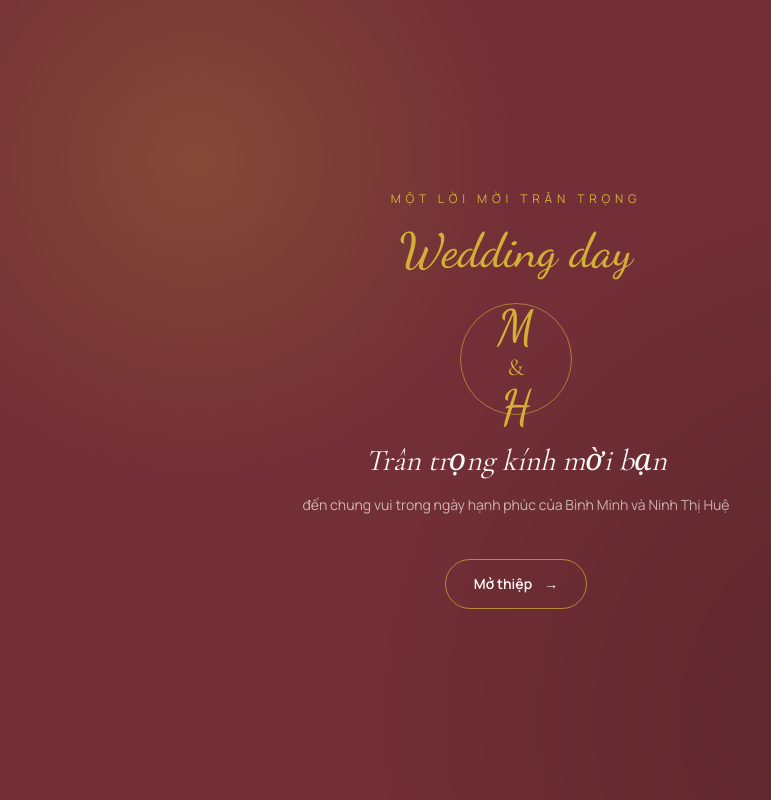
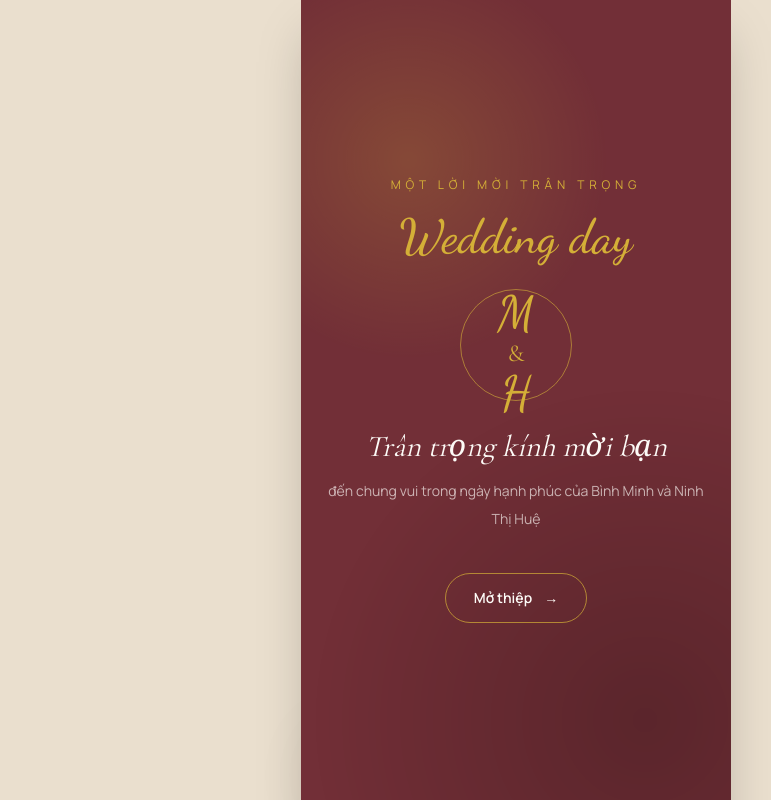
Before and after one commit to mynh2003/wedding-web, a Next.js app: page / in a window 1280 px wide. Shown: the top 800 px of the page, without its empty margins (124-895 px from the left). Built offline with nearby package versions, Linux system fonts and the light colour scheme; no server answers; the database is empty.

Commit message:
Constrain invitation cover and music control

```diff
--- a/app/globals.css
+++ b/app/globals.css
@@ -23,6 +23,18 @@ body {
   .mobile-landing [class*="md:grid-cols-"] { grid-template-columns: minmax(0, 1fr) !important; }
 }
 
+/* Keep fixed controls and the opening cover inside the 430px invitation canvas. */
+.mobile-cover {
+  left: 50%;
+  right: auto;
+  width: min(100vw, 430px);
+  transform: translateX(-50%);
+}
+
+.mobile-music-player {
+  left: max(1.25rem, calc((100vw - 430px) / 2 + 1.25rem));
+}
+
 ::selection { background: #d4af37; color: #2c2021; }
 
 @layer utilities {
--- a/components/cover-gate.tsx
+++ b/components/cover-gate.tsx
@@ -20,7 +20,7 @@ export function CoverGate() {
     <AnimatePresence>
       {!open && (
         <motion.div
-          className="fixed inset-0 z-50 grid place-items-center overflow-hidden bg-wine px-6 text-center text-cream"
+          className="mobile-cover fixed inset-0 z-50 grid place-items-center overflow-hidden bg-wine px-6 text-center text-cream"
           initial={{ opacity: 1 }}
           exit={{ opacity: 0, transition: { duration: 0.7 } }}
         >
--- a/components/music-player.tsx
+++ b/components/music-player.tsx
@@ -29,7 +29,7 @@ export function MusicPlayer() {
   }
 
   return (
-    <div className="fixed bottom-5 left-5 z-30 flex items-center gap-3 rounded-full border border-wine/10 bg-cream/90 px-3 py-2 shadow-soft backdrop-blur-md">
+    <div className="mobile-music-player fixed bottom-5 left-5 z-30 flex items-center gap-3 rounded-full border border-wine/10 bg-cream/90 px-3 py-2 shadow-soft backdrop-blur-md">
       <audio ref={audio} src={tracks[track].src} onEnded={nextTrack} preload="none" aria-label={tracks[track].title} />
       <button onClick={toggle} className={`grid h-10 w-10 place-items-center rounded-full bg-wine text-cream ${playing ? "animate-[spin_4s_linear_infinite]" : ""}`} aria-label={playing ? "Tạm dừng nhạc" : "Phát nhạc"}>{playing ? "Ⅱ" : "♪"}</button>
       <span className="hidden max-w-32 truncate text-xs text-ink/70 sm:block">{tracks[track].title}</span>
```
